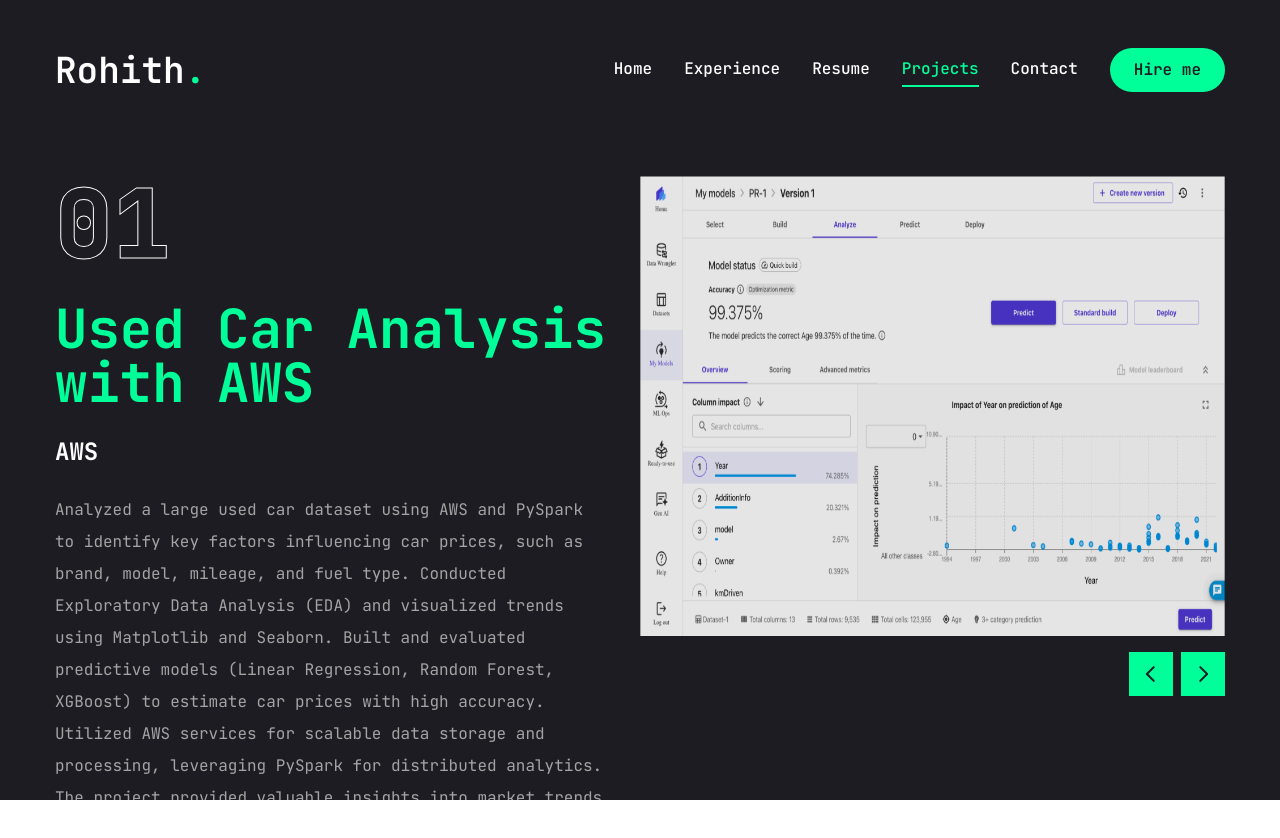
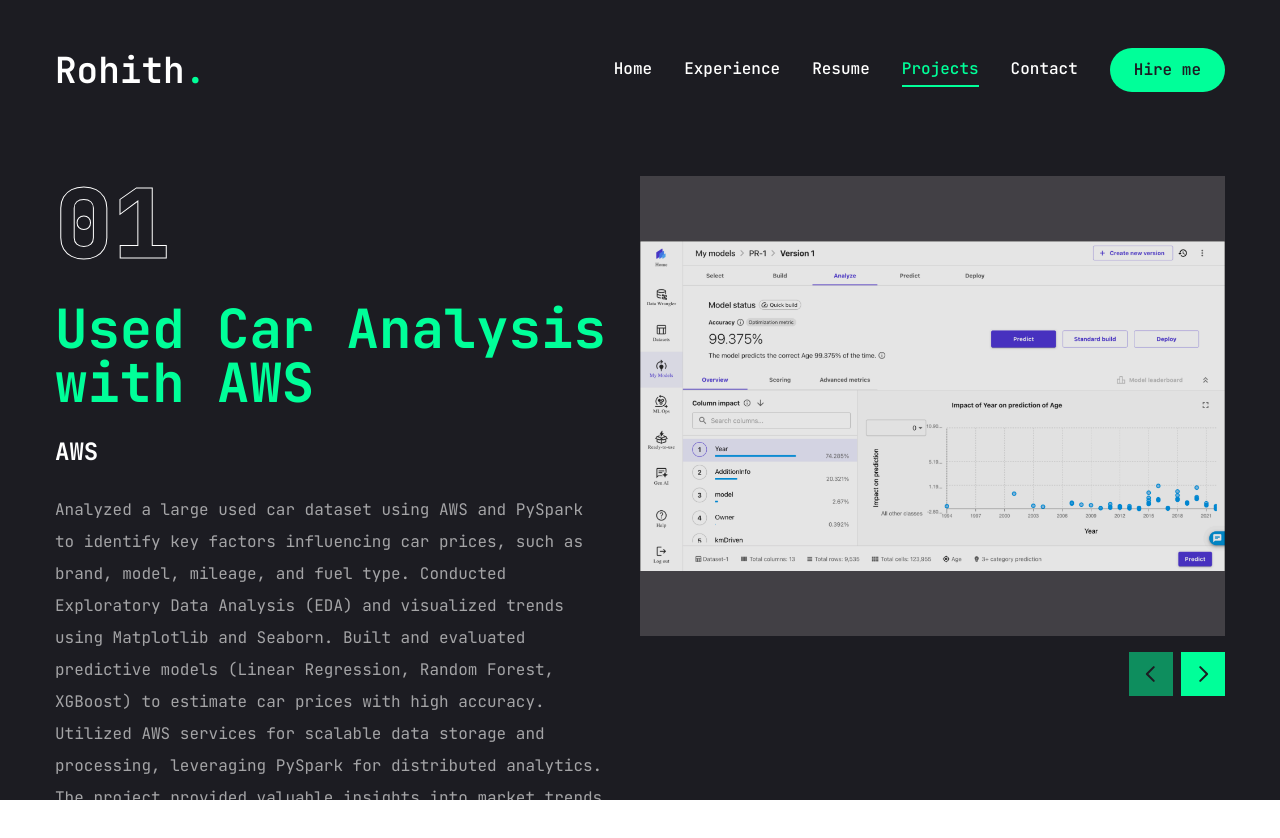
Before and after one commit to Pavulururohith/Rohith_Portfolio, a Next.js app: page /work in a window 1280 px wide. Shown: the top 838 px of the page. Built offline with nearby package versions, Linux system fonts and the light colour scheme.

Commit message:
adding exp

```diff
--- a/app/page.jsx
+++ b/app/page.jsx
@@ -11,13 +11,12 @@
       <div className="container mx-auto h-full">
         <div className="flex flex-col xl:flex-row items-center justify-between xl:pt-8 xl:pb-24">
           <div className="text-center xl:text-left order-2 xl:order-none">
-            {/* <span>Software Developer</span> */}
             <h1 className="h1">
               Hello I'm <br />
               <span className="text-accent">Rohith Pavuluru</span>
             </h1>
             <p className="max-w-[500px] mb-9 text-white/80">
-              A Computer Science Master's student, excels in data science, web development, and blockchain. I am proefficient in various programmming languages and technologies.
+              A Computer Science Master's student, excels in Data Analysis, Software Engineering, and DevOps. I am proefficient in various programmming languages and technologies.
             </p>
             <div className="flex flex-col xl:flex-row items-center gap-8">
               <a href="/rohith_pavuluru_resume.pdf" download = "Rohith_Pavuluru_Resume">
--- a/app/services/page.jsx
+++ b/app/services/page.jsx
@@ -2,7 +2,6 @@
 import { BsArrowDownRight } from "react-icons/bs"
 import Link from "next/link"
 import { motion } from "framer-motion";
-
 
 const Services = () => {
 
@@ -10,33 +9,44 @@
     {
       num: '01',
       title: 'Nokia Solutions and Networks',
-      description: 'Configured and managed alert handling using Alertmanager for alerts sent by client programmers, and utilized Grafana for querying, visualizing, and alerting on metrics. Enhanced Grafana dashboards by adding workload-level resources and fixing bugs in charts to improve reliability and performance. Added CA Cert configuration in the Grafana data source section to ensure secure connections. Implemented feature enhancements for Grafana dashboards to provide more insightful metrics and reports. Utilized Kubernetes, Docker, and Helm for deployment and orchestration of monitoring and visualization tools.',
+      description: 'Configured Alertmanager for efficient handling of system alerts and utilized Grafana to visualize and monitor metrics, streamlining metrics with Kafka. Improved over 15 Grafana dashboards, increasing system reliability by 22%.\nLed the proof of concept (POC) and implementation of a dynamic log management solution for OpenSearch application audit logs, enhancing log management capabilities while ensuring other logs remained unaffected.\nUtilized Kubernetes, Docker, and Helm to streamline the deployment process, reducing deployment time by 25% and enhancing tool reliability. Implemented and optimized Docker images, achieving up to 50% size reduction.\nAchieving 92.4% code coverage by JUnit and end-to-end tests.',
       href: 'https://drive.google.com/file/d/1860dVRVlatREEQpDlhfSxbQqpNv6jfpi/view?usp=drivesdk'
     },
     {
       num: '02',
       title: 'Nano Robotics Embed Technologies',
-      description: 'Led the development of an advanced weather forecasting model using multiple linear regression and Bayesian regularization neural networks. Utilized datasets from the Indian Meteorological Department to build and train the model, incorporating subtractive clustering techniques for data segmentation and analysis, leveraging Python and scikit-learn for implementation. Enhanced model performance through iterative testing and validation, achieving measurable improvements in prediction reliability. Submitted detailed reports and created interactive visualizations using Matplotlib, supporting data-driven decision-making.',
+      description: 'Led the development of an advanced weather forecasting model, improving prediction accuracy by 12% using multiple linear regression and Bayesian neural networks with data from the Indian Meteorological Department.\nAnalyzed over 1,000,000 data points, enhancing model performance and creating over 15 interactive visualizations with Matplotlib for data-driven decision-making.\nEmployed subtractive clustering techniques and leveraged Python and scikit-learn in an Agile environment.',
       href: 'https://drive.google.com/file/d/1gLecghfbs4fG9XcddtR7w_WfF3TiVT7d/view?usp=share_link'
     },
+    {
+      num: '03',
+      title: 'Pramahasoft Solutions Pvt Ltd',
+      description: 'Designed and optimized data pipelines using Infor Data Lake, Infor ION, and Snowflake, ensuring efficient data integration, seamless flow, and high accuracy for downstream applications.\nDeveloped and automated data processing workflows with Python (Pandas, NumPy) and SQL, enhancing performance, resolving data inconsistencies, and eliminating manual work through robust automation.\nBuilt and deployed interactive dashboards using Tableau, enabling real-time data visualization for over 50 stakeholders, driving data-driven decision-making.\nEngineered a centralized reporting platform, streamlining access to critical data, improving system scalability, and reducing report generation time by 40%.',
+      href: 'https://drive.google.com/file/d/1VMJydfb491JuOa-KymgDWfIn2nr2EYa3/view?usp=sharing'
+    },
   ];
-
 
   return (
     <section className="min-h-[80vh] flex flex-col justify-center py-12 xl:py-0">
       <div className="container mx-auto">
-        <motion.div initial={{opacity:0}} animate={{opacity:1, transition:{delay: 2, duration: 0.3, ease: "easeIn"}}} className="grid grid-cols-1 md:grid-cols-2 gap-[60px]">
-          {services.map((service, index)=> {
+        <motion.div initial={{ opacity: 0 }} animate={{ opacity: 1, transition: { delay: 2, duration: 0.3, ease: "easeIn" } }} className="grid grid-cols-1 md:grid-cols-2 gap-[60px]">
+          {services.map((service, index) => {
+            const points = service.description.split('\n').filter(point => point.trim() !== '');
+
             return (
-              <div key = {index} className="flex-1 flex flex-col justify-center gap-6 group">
+              <div key={index} className="flex-1 flex flex-col justify gap-6 group">
                 <div className="w-full flex justify-between items-center">
                   <div className="text-5xl font-extrabold text-outline text-transparent group-hover:text-outline-hover transition-all duration-500">{service.num}</div>
-                  <Link href = {service.href} className="w-[70px] h-[70px] rounded-full bg-white group-hover:bg-accent transition-all duration-500 flex justify-center items-center hover:-rotate-45">
-                    <BsArrowDownRight className="text-primary text-3xl"/>
+                  <Link href={service.href} className="w-[70px] h-[70px] rounded-full bg-white group-hover:bg-accent transition-all duration-500 flex justify-center items-center hover:-rotate-45">
+                    <BsArrowDownRight className="text-primary text-3xl" />
                   </Link>
                 </div>
                 <h2 className="text-[42px] font-bold leading-none text-white group-hover:text-accent transition-all duration-500">{service.title}</h2>
-                <p className="white-space:pre-wrap">{service.description}</p>
+                <ul className="list-disc pl-5">
+                  {points.map((point, idx) => (
+                    <li key={idx} className="text-white/80 mb-2">{point.trim()}</li>
+                  ))}
+                </ul>
                 <div className="border-b border-white/20 w-full"></div>
               </div>
             )
--- a/app/work/page.jsx
+++ b/app/work/page.jsx
@@ -74,52 +74,49 @@
 
 const Work = () => {
   const [project, setProject] = useState(projects[0]);
+  const [activeIndex, setActiveIndex] = useState(0);
+
   const handleSlideChange = (swiper) => {
     const currentIndex = swiper.activeIndex;
-    setProject(projects[currentIndex])
-  }
+    setProject(projects[currentIndex]);
+    setActiveIndex(currentIndex);
+  };
 
   return (
-    <motion.section initial = {{opacity:0}} animate = {{opacity:1, transition: {delay:2.4, duration:0.4, ease: "easeIn"}}} className="min-h-[80vh] flex flex-col justify-center py-12 xl:py-0">
+    <motion.section
+      initial={{ opacity: 0 }}
+      animate={{ opacity: 1, transition: { delay: 2.4, duration: 0.4, ease: "easeIn" } }}
+      className="min-h-[80vh] flex flex-col justify-center py-12 xl:py-0"
+    >
       <div className="container mx-auto">
         <div className="flex flex-col xl:flex-row xl:gap-[30px]">
           <div className="w-full xl:w-[50%] xl:h-[460px] flex flex-col xl:justify-between order-2 xl:order-none">
             <div className="flex flex-col gap-[30px]">
-              <div className="text-8xl leading-none font-extrabold text-transparent text-outline">{project.num}</div>
-              <h1 className="text-[54px] font-bold leading-none text-accent transition-all duration-500">{project.title}</h1>
-              <h2 className="text-[24px] font-bold leading-none text-white group-hover:text-accent transition-all duration-500 capitalize">{project.category}</h2>
+              <div className="text-8xl leading-none font-extrabold text-transparent text-outline">
+                {project.num}
+              </div>
+              <h1 className="text-[54px] font-bold leading-none text-accent transition-all duration-500">
+                {project.title}
+              </h1>
+              <h2 className="text-[24px] font-bold leading-none text-white group-hover:text-accent transition-all duration-500 capitalize">
+                {project.category}
+              </h2>
               <p className="text-white/60">{project.description}</p>
               <ul className="flex gap-4">
-                {project.stack.map((item, index)=> {
-                  return (
-                    <li key={index} className="text-xl text-accent ">
+                {project.stack.map((item, index) => (
+                  <li key={index} className="text-xl text-accent">
                     {item.name}
-                      {index !== project.stack.length -1 && ","}
+                    {index !== project.stack.length - 1 && ","}
                   </li>
-                  )
-                })}
+                ))}
               </ul>
               <div className="border border-white/20"></div>
               <div className="flex items-center gap-4">
-               {/*
-                <Link href={project.live}>
-                  <TooltipProvider delayDuration={100}>
-                    <Tooltip>
-                      <TooltipTrigger className="w-[70px] h-[70px] rounded-full bg-white/5 flex justify-center items-center group">
-                        <BsArrowUpRight className="text-white text-3xl group-hover:text-accent"/>
-                      </TooltipTrigger>
-                      <TooltipContent>
-                        <p>Live Project</p>
-                      </TooltipContent>
-                    </Tooltip>
-                  </TooltipProvider>
-                </Link>
-                */}
                 <Link href={project.github}>
                   <TooltipProvider delayDuration={100}>
                     <Tooltip>
                       <TooltipTrigger className="w-[70px] h-[70px] rounded-full bg-white/5 flex justify-center items-center group mb-6">
-                        <BsGithub className="text-white text-3xl group-hover:text-accent"/>
+                        <BsGithub className="text-white text-3xl group-hover:text-accent" />
                       </TooltipTrigger>
                       <TooltipContent>
                         <p>Github repository</p>
@@ -131,25 +128,39 @@
             </div>
           </div>
           <div className="w-full xl:w-[50%]">
-            <Swiper spaceBetween={30} slidePrevClass={1} className="xl:h-[520px] mb-12" onSlideChange={handleSlideChange}>
-              {projects.map((project, index)=> {
-                return (
+            <Swiper
+              spaceBetween={30}
+              slidesPerView={1}
+              className="xl:h-[520px] mb-12"
+              onSlideChange={handleSlideChange}
+            >
+              {projects.map((project, index) => (
                 <SwiperSlide key={index} className="w-full">
                   <div className="h-[460px] relative group flex justify-center items-center bg-pink-50/20">
-                      <div className="absolute top-0 bottom-0 w-full hfull bg-black/10 z-10"></div>
-                      <div className="relative w-full h-full">
-                        <Image src={project.image} fill className="object-center" alt='' />
+                    <div className="absolute top-0 bottom-0 w-full h-full bg-black/10 z-10"></div>
+                    <div className="relative w-full h-full flex justify-center items-center">
+                      <Image
+                        src={project.image}
+                        fill
+                        className="object-contain"
+                        alt=""
+                      />
                     </div>
                   </div>
                 </SwiperSlide>
-              )})}
-              <WorkSliderBtns containerStyles="flex gap-2 absolute right-0 bottom-[calc(50%_-_22px)] xl:bottom-0 z-20 w-full justify-between xl:w-max xl:justify-none" btnStyles="bg-accent hover:bg-accent-hover text-primary text-[22px] w-[44px] h-[44px] flex justify-center items-center transition-all"/>
+              ))}
+              <WorkSliderBtns
+                containerStyles="flex gap-2 absolute right-0 bottom-[calc(50%_-_22px)] xl:bottom-0 z-20 w-full justify-between xl:w-max xl:justify-none"
+                btnStyles="bg-accent hover:bg-accent-hover text-primary text-[22px] w-[44px] h-[44px] flex justify-center items-center transition-all"
+                activeIndex={activeIndex}
+                totalSlides={projects.length}
+              />
             </Swiper>
           </div>
         </div>
       </div>
     </motion.section>
-  )
-}
+  );
+};
 
-export default Work
+export default Work;
--- a/components/Stats.jsx
+++ b/components/Stats.jsx
@@ -2,13 +2,13 @@
 import CountUp from "react-countup"
 
 const stats = [
-    // {
-    //     num: 12,
-    //     text: "Years of experience",
-    // },
+    {
+        num: 2,
+        text: "Years of experience",
+    },
     {
         num: 7,
-        text: "Projects completed",
+        text: "Major projects completed",
     },
     {
         num: 16,
--- a/components/WorkSliderBtns.jsx
+++ b/components/WorkSliderBtns.jsx
@@ -1,20 +1,30 @@
-"use client"
 
-import { useSwiper } from "swiper/react"
-import { PiCaretLeftBold ,PiCaretRightBold } from "react-icons/pi"
+"use client";
 
-const WorkSliderBtns = ({containerStyles, btnStyles, iconsStyles}) => {
-  const swiper = useSwiper()
+import { useSwiper } from "swiper/react";
+import { PiCaretLeftBold, PiCaretRightBold } from "react-icons/pi";
+
+const WorkSliderBtns = ({ containerStyles, btnStyles, iconsStyles, activeIndex, totalSlides }) => {
+  const swiper = useSwiper();
+
   return (
     <div className={containerStyles}>
-      <button className={btnStyles} onClick={()=> swiper.slidePrev()}>
-        <PiCaretLeftBold className={iconsStyles}/>
+      <button
+        className={`${btnStyles} ${activeIndex === 0 ? "opacity-50 cursor-not-allowed" : ""}`}
+        onClick={() => swiper.slidePrev()}
+        disabled={activeIndex === 0}
+      >
+        <PiCaretLeftBold className={iconsStyles} />
       </button>
-      <button className={btnStyles} onClick={()=> swiper.slideNext()}>
-        <PiCaretRightBold className={iconsStyles}/>
+      <button
+        className={`${btnStyles} ${activeIndex === totalSlides - 1 ? "opacity-50 cursor-not-allowed" : ""}`}
+        onClick={() => swiper.slideNext()}
+        disabled={activeIndex === totalSlides - 1}
+      >
+        <PiCaretRightBold className={iconsStyles} />
       </button>
     </div>
-  )
-}
+  );
+};
 
-export default WorkSliderBtns
+export default WorkSliderBtns;
--- a/package.json
+++ b/package.json
@@ -12,6 +12,7 @@
     "@coreui/icons": "^3.0.1",
     "@coreui/icons-react": "^2.3.0",
     "@radix-ui/react-dialog": "^1.1.1",
+    "@radix-ui/react-dropdown-menu": "^2.1.6",
     "@radix-ui/react-scroll-area": "^1.1.0",
     "@radix-ui/react-select": "^2.1.1",
     "@radix-ui/react-slot": "^1.1.0",
```
Also changed, not shown: app/resume/page.jsx (+50 -6 lines), 2 other files (tests, documents, lock files or other folders). Lines whose indentation alone changed are shown as unchanged.
